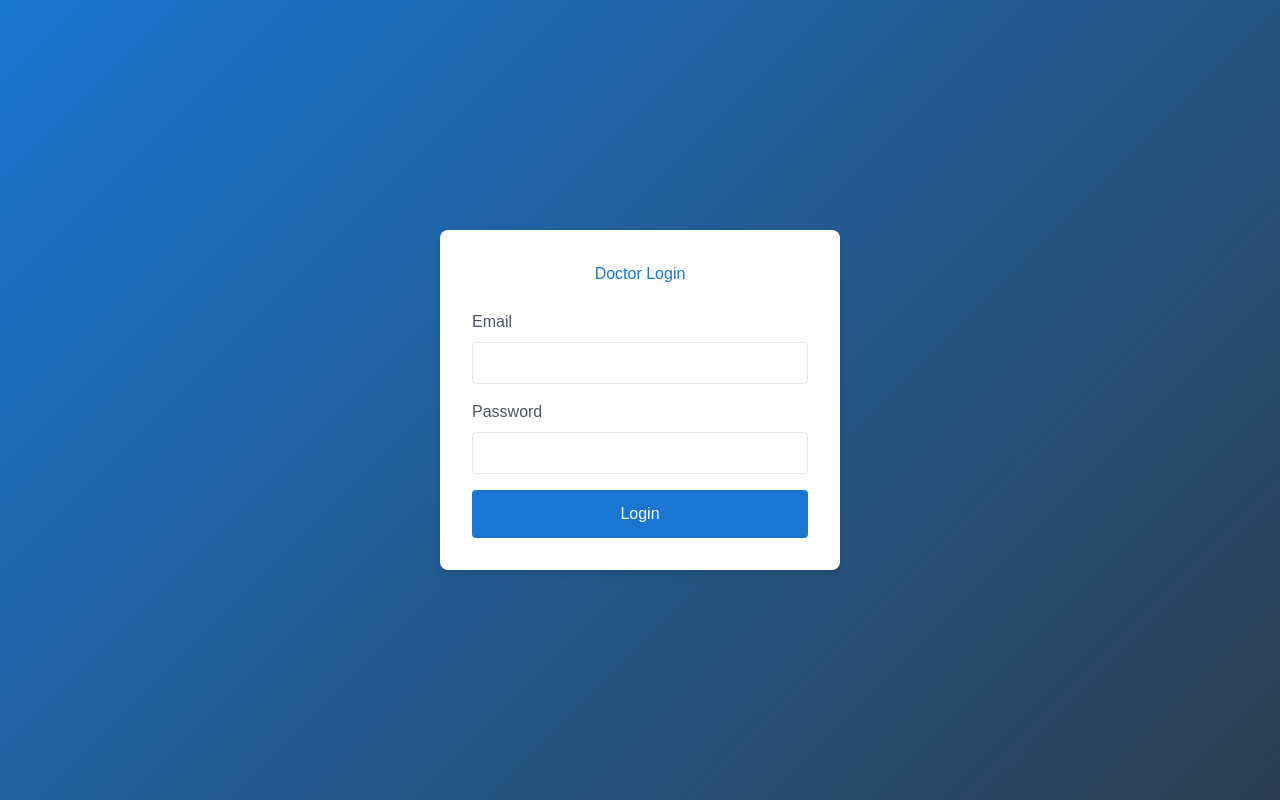
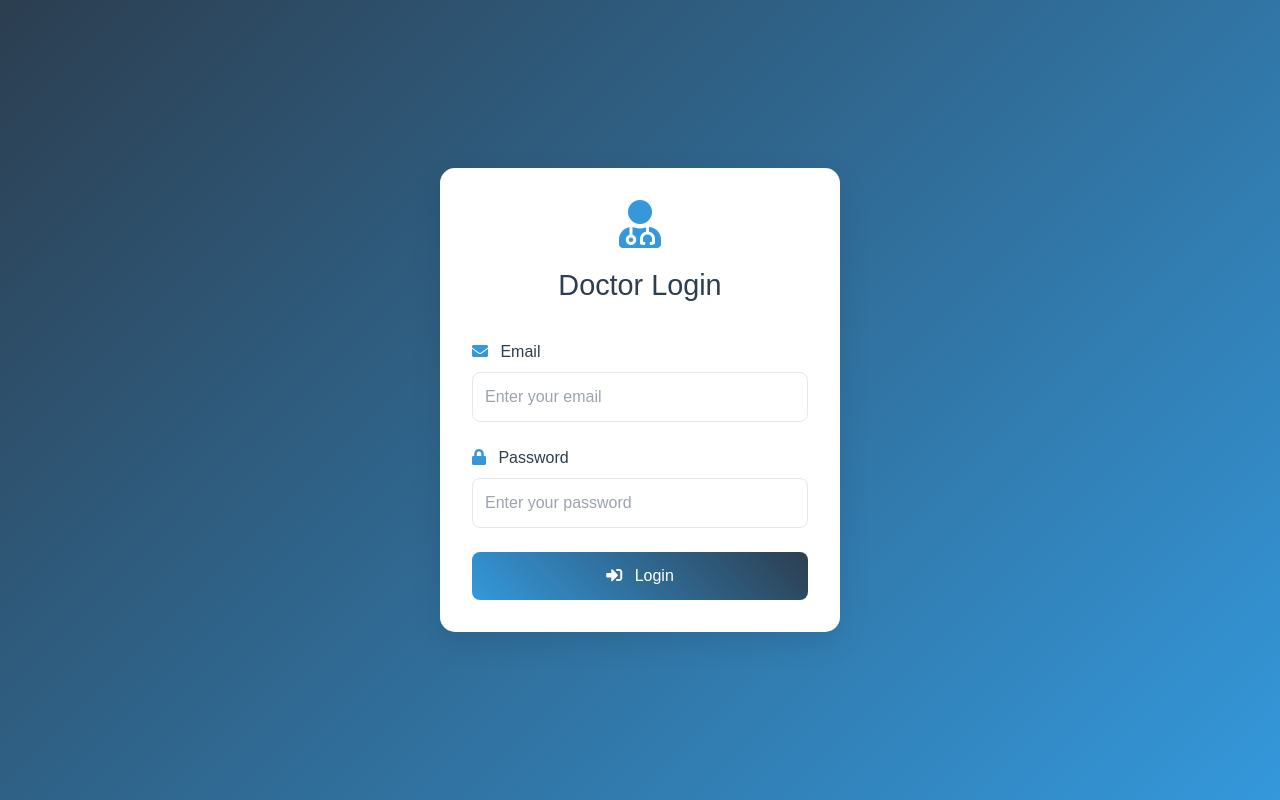
Before and after one commit to Mekala-Sanjith3/Healthcare_Appointment_System_Project, a React (Vite) app in the folder HealthCare/: page /doctor-login in a window 1280 px wide. Built offline with nearby package versions, Linux system fonts and the light colour scheme.

Commit message:
Home + Doctor Login Correct without Inside Ddashboard Perfect

```diff
--- a/HealthCare/src/components/pages/DoctorLogin.jsx
+++ b/HealthCare/src/components/pages/DoctorLogin.jsx
@@ -11,34 +11,45 @@ const DoctorLogin = () => {
 
   const handleSubmit = (e) => {
     e.preventDefault();
-    // Add authentication logic here
+    // Add authentication logic here later
     navigate('/doctor-dashboard');
   };
 
   return (
-    <div className="login-container">
-      <div className="login-box">
-        <h2>Doctor Login</h2>
+    <div className="doctor-login-container">
+      <div className="doctor-login-box">
+        <div className="login-header">
+          <i className="fas fa-user-md"></i>
+          <h2>Doctor Login</h2>
+        </div>
         <form onSubmit={handleSubmit}>
           <div className="form-group">
-            <label>Email</label>
+            <label>
+              <i className="fas fa-envelope"></i> Email
+            </label>
             <input
               type="email"
               value={credentials.email}
               onChange={(e) => setCredentials({ ...credentials, email: e.target.value })}
               required
+              placeholder="Enter your email"
             />
           </div>
           <div className="form-group">
-            <label>Password</label>
+            <label>
+              <i className="fas fa-lock"></i> Password
+            </label>
             <input
               type="password"
               value={credentials.password}
               onChange={(e) => setCredentials({ ...credentials, password: e.target.value })}
               required
+              placeholder="Enter your password"
             />
           </div>
-          <button type="submit" className="login-button">Login</button>
+          <button type="submit" className="login-button">
+            <i className="fas fa-sign-in-alt"></i> Login
+          </button>
         </form>
       </div>
     </div>
--- a/HealthCare/src/components/pages/HomePage.jsx
+++ b/HealthCare/src/components/pages/HomePage.jsx
@@ -61,11 +61,89 @@ const HomePage = () => {
       </section>
 
       <section className="services-section" id="services">
-        {/* ... rest of your services section code ... */}
+        <div className="container">
+          <h2>Our Services</h2>
+          <p>Explore the range of services we offer to make healthcare simple and accessible for you.</p>
+          <div className="services-grid">
+            <div className="service">
+              <i className="fas fa-stethoscope"></i>
+              <h3>Telemedicine</h3>
+              <p>Access consultations from home.</p>
+            </div>
+            <div className="service">
+              <i className="fas fa-calendar-check"></i>
+              <h3>Appointment Scheduling</h3>
+              <p>Manage your appointments effortlessly.</p>
+            </div>
+            <div className="service">
+              <i className="fas fa-notes-medical"></i>
+              <h3>Medical Records</h3>
+              <p>Securely store and access your history.</p>
+            </div>
+            <div className="service">
+              <i className="fas fa-hospital"></i>
+              <h3>In-Clinic Visits</h3>
+              <p>Organize your in-person consultations easily.</p>
+            </div>
+            <div className="service">
+              <i className="fas fa-ambulance"></i>
+              <h3>Emergency Services</h3>
+              <p>Quick response for urgent needs.</p>
+            </div>
+            <div className="service">
+              <i className="fas fa-heartbeat"></i>
+              <h3>Health Monitoring</h3>
+              <p>Track your vitals and improve your health.</p>
+            </div>
+            <div className="service">
+              <i className="fas fa-user-nurse"></i>
+              <h3>Nursing Support</h3>
+              <p>Get professional care at your convenience.</p>
+            </div>
+            <div className="service">
+              <i className="fas fa-prescription"></i>
+              <h3>Pharmacy Access</h3>
+              <p>Order and refill prescriptions online.</p>
+            </div>
+            <div className="service">
+              <i className="fas fa-headset"></i>
+              <h3>24/7 Support</h3>
+              <p>Reach out anytime for assistance.</p>
+            </div>
+            <div className="service">
+              <i className="fas fa-diagnoses"></i>
+              <h3>Diagnostic Services</h3>
+              <p>Access lab results and diagnostics.</p>
+            </div>
+            <div className="service">
+              <i className="fas fa-brain"></i>
+              <h3>Mental Health Care</h3>
+              <p>Professional counseling and mental wellness support.</p>
+            </div>
+            <div className="service">
+              <i className="fas fa-wheelchair"></i>
+              <h3>Rehabilitation Services</h3>
+              <p>Comprehensive physical therapy and rehabilitation.</p>
+            </div>
+          </div>
+        </div>
       </section>
 
       <footer className="footer">
-        {/* ... rest of your footer code ... */}
+        <div className="container">
+          <div className="footer-content">
+            <div className="footer-logo">
+              <i className="fas fa-heartbeat"></i> HealthCare
+            </div>
+            <p>Your partner in ensuring a healthy future for everyone.</p>
+            <div className="footer-links">
+              <a href="#about">About Us</a>
+              <a href="#services">Services</a>
+              <a href="#contact">Contact</a>
+            </div>
+            <p>&copy; 2025 HealthCare System. All rights reserved.</p>
+          </div>
+        </div>
       </footer>
     </>
   );
--- a/HealthCare/src/styles/css-pages/DoctorDashboard.css
+++ b/HealthCare/src/styles/css-pages/DoctorDashboard.css
@@ -2,45 +2,76 @@
 .dashboard-container {
   background-color: #f8f9fa;
   min-height: 100vh;
+  padding: 20px;
 }
 
-.header {
-  padding: 1.5rem 2rem;
-  background: white;
-  box-shadow: 0 2px 4px rgba(0,0,0,0.1);
+.dashboard-header {
+  background: linear-gradient(135deg, #2c3e50, #3498db);
+  color: white;
+  padding: 20px;
+  border-radius: 10px;
+  margin-bottom: 20px;
+  box-shadow: 0 4px 6px rgba(0, 0, 0, 0.1);
 }
 
 .card {
   background: white;
-  border-radius: 0.5rem;
-  box-shadow: 0 2px 4px rgba(0,0,0,0.1);
+  border-radius: 10px;
+  box-shadow: 0 4px 6px rgba(0, 0, 0, 0.05);
+  transition: transform 0.3s ease;
+  overflow: hidden;
+}
+
+.card:hover {
+  transform: translateY(-5px);
 }
 
 .card-header {
-  padding: 1rem;
-  border-bottom: 1px solid #e5e7eb;
+  padding: 20px;
+  border-bottom: 1px solid #edf2f7;
+  background: #f8fafc;
+}
+
+.card-title {
+  color: #2c3e50;
+  font-size: 1.25rem;
+  font-weight: 600;
 }
 
 .card-content {
-  padding: 1rem;
+  padding: 20px;
 }
 
 .tabs-list {
   background: white;
-  padding: 0.5rem;
-  border-radius: 0.5rem;
-  margin-bottom: 1rem;
+  padding: 10px;
+  border-radius: 8px;
+  display: flex;
+  gap: 10px;
+  margin-bottom: 20px;
+  box-shadow: 0 2px 4px rgba(0, 0, 0, 0.05);
 }
 
 .tab-trigger {
-  padding: 0.5rem 1rem;
-  border-radius: 0.25rem;
+  padding: 10px 20px;
+  border-radius: 6px;
+  background: transparent;
+  border: none;
   cursor: pointer;
+  transition: all 0.3s ease;
+  color: #2c3e50;
 }
 
 .tab-trigger[data-state="active"] {
-  background: #1A76D1;
+  background: #3498db;
   color: white;
+}
+
+.table-container {
+  background: white;
+  border-radius: 10px;
+  overflow: hidden;
+  box-shadow: 0 4px 6px rgba(0, 0, 0, 0.05);
 }
 
 .table {
@@ -48,34 +79,75 @@
   border-collapse: collapse;
 }
 
-.table th,
-.table td {
-  padding: 0.75rem 1rem;
-  border-bottom: 1px solid #e5e7eb;
+.table th {
+  background: #f8fafc;
+  color: #2c3e50;
+  font-weight: 600;
+  text-align: left;
+  padding: 12px 20px;
 }
 
-.table th {
-  text-align: left;
-  font-weight: 500;
-  color: #6b7280;
+.table td {
+  padding: 12px 20px;
+  border-bottom: 1px solid #edf2f7;
 }
 
-.button {
-  display: inline-flex;
-  align-items: center;
-  padding: 0.5rem 1rem;
-  border-radius: 0.25rem;
-  font-weight: 500;
-  cursor: pointer;
+.table tr:hover {
+  background: #f8fafc;
 }
 
-.button-outline {
-  border: 1px solid #e5e7eb;
-  background: white;
+.stats-grid {
+  display: grid;
+  grid-template-columns: repeat(auto-fit, minmax(250px, 1fr));
+  gap: 20px;
+  margin-bottom: 20px;
 }
 
-.button-outline:hover {
-  background: #f3f4f6;
+.stat-card {
+  background: white;
+  padding: 20px;
+  border-radius: 10px;
+  box-shadow: 0 4px 6px rgba(0, 0, 0, 0.05);
+}
+
+.stat-card h3 {
+  color: #2c3e50;
+  font-size: 1.1rem;
+  margin-bottom: 10px;
+}
+
+.stat-card .value {
+  font-size: 1.5rem;
+  font-weight: 600;
+  color: #3498db;
+}
+
+.chart-container {
+  background: white;
+  padding: 20px;
+  border-radius: 10px;
+  box-shadow: 0 4px 6px rgba(0, 0, 0, 0.05);
+  margin-bottom: 20px;
+}
+
+/* Responsive Design */
+@media (max-width: 768px) {
+  .dashboard-container {
+    padding: 10px;
+  }
+
+  .tabs-list {
+    flex-wrap: wrap;
+  }
+
+  .tab-trigger {
+    width: 100%;
+    text-align: center;
+  }
+
+  .stats-grid {
+    grid-template-columns: 1fr;
+  }
 }
 
 /* Add any other custom styles you need */
--- a/HealthCare/src/styles/css-pages/DoctorLogin.css
+++ b/HealthCare/src/styles/css-pages/DoctorLogin.css
@@ -64,6 +64,88 @@
   padding: 20px;
 }
 
+.doctor-login-box {
+  background: white;
+  padding: 2rem;
+  border-radius: 15px;
+  box-shadow: 0 10px 30px rgba(0, 0, 0, 0.1);
+  width: 100%;
+  max-width: 400px;
+}
+
+.login-header {
+  text-align: center;
+  margin-bottom: 2rem;
+}
+
+.login-header i {
+  font-size: 3rem;
+  color: #3498db;
+  margin-bottom: 1rem;
+}
+
+.login-header h2 {
+  color: #2c3e50;
+  font-size: 1.8rem;
+}
+
+.form-group {
+  margin-bottom: 1.5rem;
+}
+
+.form-group label {
+  display: block;
+  margin-bottom: 0.5rem;
+  color: #2c3e50;
+  font-weight: 500;
+}
+
+.form-group label i {
+  margin-right: 0.5rem;
+  color: #3498db;
+}
+
+.form-group input {
+  width: 100%;
+  padding: 0.75rem;
+  border: 1px solid #e2e8f0;
+  border-radius: 8px;
+  font-size: 1rem;
+  transition: border-color 0.3s ease;
+}
+
+.form-group input:focus {
+  outline: none;
+  border-color: #3498db;
+  box-shadow: 0 0 0 2px rgba(52, 152, 219, 0.2);
+}
+
+.login-button {
+  width: 100%;
+  padding: 0.75rem;
+  background: linear-gradient(45deg, #3498db, #2c3e50);
+  color: white;
+  border: none;
+  border-radius: 8px;
+  font-size: 1rem;
+  font-weight: 500;
+  cursor: pointer;
+  transition: transform 0.3s ease, box-shadow 0.3s ease;
+}
+
+.login-button i {
+  margin-right: 0.5rem;
+}
+
+.login-button:hover {
+  transform: translateY(-2px);
+  box-shadow: 0 5px 15px rgba(52, 152, 219, 0.3);
+}
+
+.login-button:active {
+  transform: translateY(0);
+}
+
 .login-card {
   width: 100%;
   max-width: 400px;
```
Also changed, not shown: HealthCare/index.html (+4 -3 lines).
